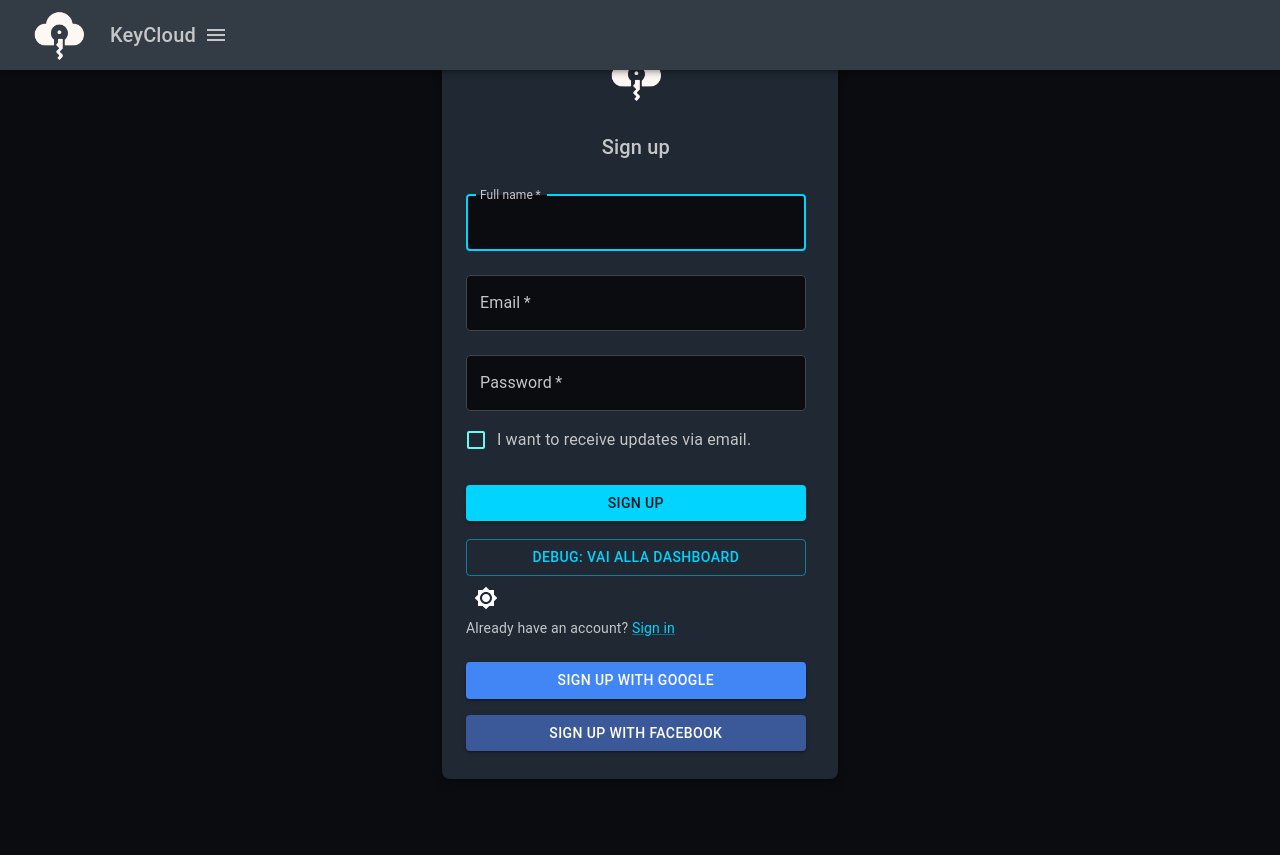
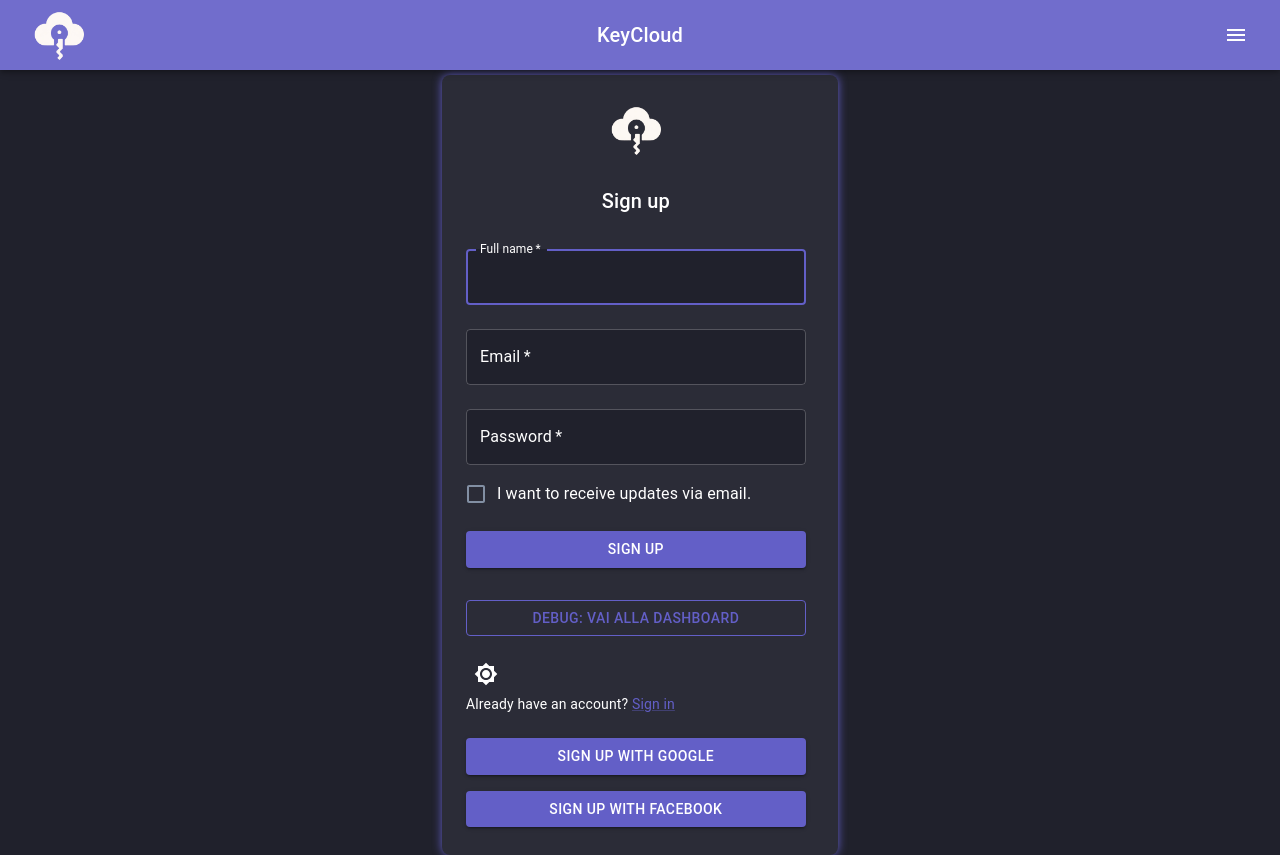
Before and after one commit to SpinRoll/keycloud, a React (Create React App) app: page / in a window 1280 px wide. Before the commit the page ends 800 px from the top, so only its background shows below. Built offline with nearby package versions, Linux system fonts and the light colour scheme.

Commit message:
chore: Update components, add theme context, and improve header styling

```diff
--- a/src/App.js
+++ b/src/App.js
@@ -15,7 +15,6 @@ function App() {
   // Funzioni per cambiare la pagina
   const handleSignUpClick = () => setCurrentPage("signUp");
   const handleSignInClick = () => setCurrentPage("signIn");
-  const handleDashboardClick = () => setCurrentPage("dashboard");
   const handleViewApartmentsClick = () => setCurrentPage("apartments");
   const handleViewApartmentDetailClick = (apartment) => {
     setSelectedApartment(apartment);
--- a/src/components/Dashboard.js
+++ b/src/components/Dashboard.js
@@ -8,7 +8,6 @@ const Dashboard = ({ onViewApartmentsClick }) => {
     <Container component="main" maxWidth="md">
       <Box
         sx={{
-          marginTop: pxToRem(32),
           display: "flex",
           flexDirection: "column",
           alignItems: "center",
--- a/src/components/Header.js
+++ b/src/components/Header.js
@@ -8,16 +8,18 @@ import {
   Menu,
   MenuItem,
   Box,
-  Switch,
+  useTheme, // Importa useTheme per accedere al tema
 } from "@mui/material";
 import MenuIcon from "@mui/icons-material/Menu";
-import { Brightness4, Brightness7 } from "@mui/icons-material"; // Icone per commutazione del tema
+import { Brightness4, Brightness7, AccountCircle } from "@mui/icons-material"; // Icone per commutazione del tema
 import { ThemeContext } from "../context/ThemeContext"; // Contesto del tema
-import Logo from "./Logo";
+import Logo from "./logo/Logo";
+import { pxToRem } from "../utils/pxToRem";
 
 function Header() {
   const { toggleTheme, mode } = useContext(ThemeContext); // Usa il contesto del tema
   const [anchorEl, setAnchorEl] = useState(null);
+  const theme = useTheme(); // Usa il tema corrente
 
   // Funzione per aprire il menu
   const handleMenuOpen = (event) => {
@@ -30,45 +32,105 @@ function Header() {
   };
 
   return (
-    <AppBar sx={{}} position="fixed">
+    <AppBar
+      position="fixed"
+      sx={{
+        backgroundColor: theme.colors.primary,
+        minHeight: pxToRem(70),
+      }}>
+      {" "}
+      {/* Usa il colore primario dal tema */}
       <Toolbar
         sx={{
           display: "flex",
           alignItems: "center",
+          backgroundColor: theme.colorsprimary,
+          color: theme.palette.text.primary,
+        }}>
+        {/* Logo a sinistra */}
+        <Box
+          sx={{
+            flexGrow: 1,
+            display: "flex",
+            alignItems: "center",
             justifyContent: "space-between",
           }}>
-        {/* Logo a sinistra */}
-        <Box sx={{ flexGrow: 1, display: "flex", alignItems: "center" }}>
+          <Box
+            sx={{
+              flex: 1,
+              display: "flex",
+              alignItems: "center",
+            }}>
             <Logo />
-          <Typography variant="h6" sx={{ ml: 2 }}>
+          </Box>
+          <Box
+            sx={{
+              flex: 1,
+              display: "flex",
+              justifyContent: "center",
+            }}>
+            <Typography
+              variant="h6"
+              sx={{
+                color: theme.colors.pureWhite,
+              }}>
               KeyCloud
             </Typography>
-          {/* Burger menu a destra */}
+          </Box>
+          <Box
+            sx={{
+              flex: 1,
+              display: "flex",
+              justifyContent: "flex-end",
+              alignItems: "center",
+            }}>
             <IconButton
-            edge="end"
-            color="inherit"
               aria-label="menu"
-            onClick={handleMenuOpen}>
+              onClick={handleMenuOpen}
+              sx={{ color: theme.colors.pureWhite }} // Usa il colore dinamico dal tema
+            >
               <MenuIcon />
             </IconButton>
+          </Box>
         </Box>
 
         {/* Menu a discesa */}
         <Menu
+          sx={{
+            top: pxToRem(15),
+          }}
           anchorEl={anchorEl}
           open={Boolean(anchorEl)}
           onClose={handleMenuClose}>
-          <MenuItem>
-            <Switch
-              checked={mode === "dark"}
-              onChange={toggleTheme}
-              icon={<Brightness7 />}
-              checkedIcon={<Brightness4 />}
+          <MenuItem
+            sx={{ display: "flex", alignItems: "center", gap: pxToRem(10) }}>
+            <IconButton onClick={toggleTheme}>
+              {mode === "dark" ? (
+                <Brightness7 sx={{ color: theme.colors.pureWhite }} />
+              ) : (
+                <Brightness4 sx={{ color: theme.colors.gray }} />
+              )}
+            </IconButton>
+            <Typography sx={{ color: theme.palette.text.primary }}>
+              {mode === "dark" ? "Dark Mode" : "Light Mode"}
+            </Typography>
+          </MenuItem>
+          <MenuItem
+            sx={{ display: "flex", alignItems: "center", gap: pxToRem(10) }}>
+            <IconButton>
+              <AccountCircle
+                sx={{
+                  color:
+                    mode === "dark"
+                      ? theme.colors.pureWhite
+                      : theme.colors.gray,
+                }}
               />
-            {mode === "dark" ? "Dark Mode" : "Light Mode"}
+            </IconButton>
+            <Typography sx={{ color: theme.palette.text.primary }}>
+              {mode === "dark" ? "User Profile" : "User Profile"}
+            </Typography>
           </MenuItem>
-          User Account
-          {/* Aggiungi altri elementi del menu qui, se necessario */}
         </Menu>
       </Toolbar>
     </AppBar>
--- a/src/components/SignIn.js
+++ b/src/components/SignIn.js
@@ -1,23 +1,17 @@
 // src/components/SignIn.js
 import React, { useContext } from "react";
-import {
-  Container,
-  Box,
-  TextField,
-  Button,
-  Typography,
-  Link,
-  IconButton,
-} from "@mui/material";
-import { Brightness4, Brightness7 } from "@mui/icons-material"; // Importa le icone per la commutazione del tema
-import Logo from "./Logo";
+import { Container, Box, Typography, Link, IconButton } from "@mui/material";
+import { Brightness4, Brightness7 } from "@mui/icons-material";
+import Logo from "./logo/Logo";
+import CustomTextField from "./customComponents/CustomTextField";
+import CustomButton from "./customComponents/CustomButton";
 import { useTheme } from "@mui/material/styles";
 import { pxToRem } from "../utils/pxToRem";
-import { ThemeContext } from "../context/ThemeContext"; // Importa il contesto del tema
+import { ThemeContext } from "../context/ThemeContext";
 
 function SignIn({ onSignUpClick, onDebugClick }) {
   const theme = useTheme();
-  const { toggleTheme, mode } = useContext(ThemeContext); // Usa il contesto del tema
+  const { toggleTheme, mode } = useContext(ThemeContext);
 
   return (
     <Container component="main" maxWidth="xs">
@@ -26,91 +20,37 @@ function SignIn({ onSignUpClick, onDebugClick }) {
           display: "flex",
           alignItems: "center",
           flexDirection: "column",
+          justifyContent: "center",
           backgroundColor: theme.palette.background.paper,
           padding: `${pxToRem(20)} ${pxToRem(32.38)} ${pxToRem(28)} ${pxToRem(
             24
           )}`,
           borderRadius: pxToRem(8),
-          boxShadow: `0px ${pxToRem(4)} ${pxToRem(10)} rgba(0, 0, 0, 0.3)`,
+          boxShadow: `0px ${pxToRem(0)} ${pxToRem(10)} #635FC7`,
+          mt: pxToRem(75),
         }}>
-        {/* Logo */}
         <Logo />
-
-        {/* Sign In Title */}
         <Typography
           component="h2"
           variant="h6"
-          sx={{ color: theme.palette.text.primary, marginTop: pxToRem(20) }}>
+          sx={{
+            color: theme.palette.text.primary,
+            marginTop: pxToRem(20),
+            textAlign: "center",
+          }}>
           Sign in
         </Typography>
 
         {/* Form */}
         <Box component="form" noValidate sx={{ mt: pxToRem(16) }}>
-          <TextField
-            variant="outlined"
-            margin="normal"
-            required
-            fullWidth
-            id="email"
-            label="Email"
-            name="email"
-            autoComplete="email"
-            autoFocus
-            InputLabelProps={{ style: { color: theme.palette.text.primary } }}
-            InputProps={{
-              style: {
-                color: theme.palette.text.primary,
-                borderColor: theme.palette.text.secondary,
-              },
-              sx: { backgroundColor: theme.palette.background.default },
-            }}
-          />
-          <TextField
-            variant="outlined"
-            margin="normal"
-            required
-            fullWidth
-            name="password"
-            label="Password"
-            type="password"
-            id="password"
-            autoComplete="current-password"
-            InputLabelProps={{ style: { color: theme.palette.text.primary } }}
-            InputProps={{
-              style: {
-                color: theme.palette.text.primary,
-                borderColor: theme.palette.text.secondary,
-              },
-              sx: { backgroundColor: theme.palette.background.default },
-            }}
-          />
-          <Button
-            type="submit"
-            fullWidth
-            variant="contained"
-            sx={{
-              mt: pxToRem(24),
-              mb: pxToRem(16),
-              backgroundColor: theme.palette.primary.main,
-              color: theme.palette.textOnPrimary,
-              "&:hover": {
-                backgroundColor: theme.colors.primaryHover,
-              },
-            }}>
-            Sign in
-          </Button>
+          <CustomTextField label="Email" name="email" autoFocus />
+          <CustomTextField label="Password" name="password" type="password" />
+          <CustomButton type="submit">Sign in</CustomButton>
 
-          {/* Pulsante Debug */}
-          <Button
-            type="button"
-            fullWidth
-            variant="outlined"
-            onClick={onDebugClick} // Utilizza la funzione di callback onDebugClick
-            sx={{ mt: pxToRem(2), color: theme.palette.primary.main }}>
+          <CustomButton variant="outlined" onClick={onDebugClick}>
             Debug: Vai alla Dashboard
-          </Button>
+          </CustomButton>
 
-          {/* Pulsante di commutazione del tema */}
           <IconButton onClick={toggleTheme} sx={{ mt: pxToRem(2) }}>
             {mode === "dark" ? <Brightness7 /> : <Brightness4 />}
           </IconButton>
@@ -118,12 +58,16 @@ function SignIn({ onSignUpClick, onDebugClick }) {
           <Typography
             component="p"
             variant="body2"
-            sx={{ color: theme.palette.text.primary }}>
+            sx={{
+              color: theme.palette.text.primary,
+              mt: pxToRem(16),
+              textAlign: "center",
+            }}>
             Don't have an account?{" "}
             <Link
               href="#"
               variant="body2"
-              sx={{ color: theme.palette.primary.main }}
+              sx={{ color: theme.colors.primary }}
               onClick={onSignUpClick}>
               Sign up
             </Link>
--- a/src/components/SignUp.js
+++ b/src/components/SignUp.js
@@ -3,23 +3,23 @@ import React, { useContext } from "react";
 import {
   Container,
   Box,
-  TextField,
-  Button,
   Typography,
   Checkbox,
   FormControlLabel,
   Link,
   IconButton,
 } from "@mui/material";
-import { Brightness4, Brightness7 } from "@mui/icons-material"; // Importa le icone per la commutazione del tema
-import Logo from "./Logo";
+import { Brightness4, Brightness7 } from "@mui/icons-material";
+import Logo from "./logo/Logo";
+import CustomTextField from "./customComponents/CustomTextField";
+import CustomButton from "./customComponents/CustomButton";
 import { useTheme } from "@mui/material/styles";
 import { pxToRem } from "../utils/pxToRem";
-import { ThemeContext } from "../context/ThemeContext"; // Importa il contesto del tema
+import { ThemeContext } from "../context/ThemeContext";
 
 function SignUp({ onSignInClick, onDebugClick }) {
   const theme = useTheme();
-  const { toggleTheme, mode } = useContext(ThemeContext); // Usa il contesto del tema
+  const { toggleTheme, mode } = useContext(ThemeContext);
 
   return (
     <Container component="main" maxWidth="xs">
@@ -33,12 +33,10 @@ function SignUp({ onSignInClick, onDebugClick }) {
             24
           )}`,
           borderRadius: pxToRem(8),
-          boxShadow: `0px ${pxToRem(4)} ${pxToRem(10)} rgba(0, 0, 0, 0.3)`,
+          boxShadow: `0px ${pxToRem(0)} ${pxToRem(10)} #635FC7`,
+          mt: pxToRem(75),
         }}>
-        {/* Logo */}
         <Logo />
-
-        {/* Sign Up Title */}
         <Typography
           component="h2"
           variant="h6"
@@ -46,100 +44,22 @@ function SignUp({ onSignInClick, onDebugClick }) {
           Sign up
         </Typography>
 
-        {/* Form */}
         <Box component="form" noValidate sx={{ mt: pxToRem(16) }}>
-          <TextField
-            variant="outlined"
-            margin="normal"
-            required
-            fullWidth
-            id="fullName"
-            label="Full name"
-            name="fullName"
-            autoComplete="name"
-            autoFocus
-            InputLabelProps={{ style: { color: theme.palette.text.primary } }}
-            InputProps={{
-              style: {
-                color: theme.palette.text.primary,
-                borderColor: theme.palette.text.secondary,
-              },
-              sx: { backgroundColor: theme.palette.background.default },
-            }}
-          />
-          <TextField
-            variant="outlined"
-            margin="normal"
-            required
-            fullWidth
-            id="email"
-            label="Email"
-            name="email"
-            autoComplete="email"
-            InputLabelProps={{ style: { color: theme.palette.text.primary } }}
-            InputProps={{
-              style: {
-                color: theme.palette.text.primary,
-                borderColor: theme.palette.text.secondary,
-              },
-              sx: { backgroundColor: theme.palette.background.default },
-            }}
-          />
-          <TextField
-            variant="outlined"
-            margin="normal"
-            required
-            fullWidth
-            name="password"
-            label="Password"
-            type="password"
-            id="password"
-            autoComplete="current-password"
-            InputLabelProps={{ style: { color: theme.palette.text.primary } }}
-            InputProps={{
-              style: {
-                color: theme.palette.text.primary,
-                borderColor: theme.palette.text.secondary,
-              },
-              sx: { backgroundColor: theme.palette.background.default },
-            }}
-          />
+          <CustomTextField label="Full name" name="fullName" autoFocus />
+          <CustomTextField label="Email" name="email" />
+          <CustomTextField label="Password" name="password" type="password" />
           <FormControlLabel
             control={<Checkbox value="allowExtraEmails" color="primary" />}
             label="I want to receive updates via email."
             sx={{ color: theme.palette.text.primary }}
           />
-          <Button
-            type="submit"
-            fullWidth
-            variant="contained"
-            sx={{
-              mt: pxToRem(24),
-              mb: pxToRem(16),
-              backgroundColor: theme.palette.primary.main,
-              color: theme.palette.textOnPrimary,
-              "&:hover": {
-                backgroundColor: theme.colors.primaryHover,
-              },
-            }}>
-            Sign up
-          </Button>
-
-          {/* Pulsante Debug */}
-          <Button
-            type="button"
-            fullWidth
-            variant="outlined"
-            onClick={onDebugClick} // Utilizza la funzione di callback onDebugClick
-            sx={{ mt: pxToRem(2), color: theme.palette.primary.main }}>
+          <CustomButton type="submit">Sign up</CustomButton>
+          <CustomButton variant="outlined" onClick={onDebugClick}>
             Debug: Vai alla Dashboard
-          </Button>
-
-          {/* Pulsante di commutazione del tema */}
+          </CustomButton>
           <IconButton onClick={toggleTheme} sx={{ mt: pxToRem(2) }}>
             {mode === "dark" ? <Brightness7 /> : <Brightness4 />}
           </IconButton>
-
           <Typography
             component="p"
             variant="body2"
@@ -155,25 +75,23 @@ function SignUp({ onSignInClick, onDebugClick }) {
           </Typography>
 
           <Box sx={{ mt: pxToRem(24) }}>
-            <Button
+            <CustomButton
               variant="contained"
-              fullWidth
               sx={{
                 backgroundColor: theme.colors.googleButton,
                 color: "#FFFFFF",
                 marginBottom: pxToRem(16),
               }}>
               Sign up with Google
-            </Button>
-            <Button
+            </CustomButton>
+            <CustomButton
               variant="contained"
-              fullWidth
               sx={{
                 backgroundColor: theme.colors.facebookButton,
                 color: "#FFFFFF",
               }}>
               Sign up with Facebook
-            </Button>
+            </CustomButton>
           </Box>
         </Box>
       </Box>
--- /dev/null
+++ b/src/components/customComponents/CustomButton.js
@@ -0,0 +1,31 @@
+// src/components/CustomButton.js
+import React from "react";
+import { Button } from "@mui/material";
+import { useTheme } from "@mui/material/styles";
+
+const CustomButton = ({ children, variant = "contained", ...props }) => {
+  const theme = useTheme();
+  const isContained = variant === "contained";
+  return (
+    <Button
+      fullWidth
+      variant={variant}
+      sx={{
+        mt: 2,
+        mb: 2,
+        backgroundColor: isContained ? theme.colors.primary : "transparent",
+        color: isContained ? theme.colors.pureWhite : theme.colors.primary,
+        borderColor: theme.colors.primary,
+        "&:hover": {
+          backgroundColor: isContained
+            ? theme.colors.secondary || theme.colors.primary
+            : theme.colors.lightBlue,
+        },
+      }}
+      {...props}>
+      {children}
+    </Button>
+  );
+};
+
+export default CustomButton;
--- /dev/null
+++ b/src/components/customComponents/CustomTextField.js
@@ -0,0 +1,31 @@
+// src/components/CustomTextField.js
+import React from "react";
+import { TextField } from "@mui/material";
+import { useTheme } from "@mui/material/styles";
+
+const CustomTextField = ({ label, name, type = "text", ...props }) => {
+  const theme = useTheme();
+  return (
+    <TextField
+      variant="outlined"
+      margin="normal"
+      required
+      fullWidth
+      label={label}
+      name={name}
+      type={type}
+      autoComplete={name}
+      InputLabelProps={{ style: { color: theme.palette.text.primary } }}
+      InputProps={{
+        style: {
+          color: theme.palette.text.primary,
+          borderColor: theme.palette.text.secondary,
+        },
+        sx: { backgroundColor: theme.palette.background.default },
+      }}
+      {...props}
+    />
+  );
+};
+
+export default CustomTextField;
--- a/src/components/Logo.js
+++ b/src/components/logo/Logo.js
@@ -3,8 +3,8 @@ import React from "react";
 import { Box } from "@mui/material";
 import useMediaQuery from "@mui/material/useMediaQuery";
 import { useTheme } from "@mui/material/styles";
-import logoDesktop from "../assets/logo_desktop.png";
-import logoMobile from "../assets/logo_mobile.png";
+import logoDesktop from "../../assets/logo_desktop.png";
+import logoMobile from "../../assets/logo_mobile.png";
 
 function Logo() {
   const theme = useTheme();
--- a/src/index.css
+++ b/src/index.css
@@ -8,8 +8,14 @@ body {
   font-family: "Roboto", sans-serif;
   background-color: #f5f5f5;
   min-height: 100vh;
-  width: 100vw;
+  width: 100%;
   display: flex;
   justify-content: center;
   align-items: center;
 }
+
+#root {
+  max-width: 1440px;
+  width: 100%;
+  height: 100%;
+}
--- a/src/index.js
+++ b/src/index.js
@@ -8,8 +8,6 @@ const root = ReactDOM.createRoot(document.getElementById("root"));
 root.render(
   <React.StrictMode>
     <ThemeProvider>
-      {" "}
-      {/* Utilizza il ThemeProvider personalizzato */}
       <App />
     </ThemeProvider>
   </React.StrictMode>
--- a/src/theme.js
+++ b/src/theme.js
@@ -1,50 +1,59 @@
 // src/theme.js
 import { createTheme } from "@mui/material/styles";
 
+// Definizione dei colori personalizzati
+const colors = {
+  primary: "#635FC7",
+  secondary: "#A8A4FF",
+  darkBlue: "#000112",
+  darkGray: "#2B2C37",
+  gray: "#707070",
+  veryDarkGray: "#20212C",
+  mediumGray: "#828FA3",
+  lightBlue: "#E4EBFA",
+  lightGray: "#F4F7FD",
+  pureWhite: "#FFFFFF",
+  red: "#EA5555",
+  lightRed: "#FF9898",
+};
+
+// Funzione per ottenere i token di design in base alla modalità
 const getDesignTokens = (mode) => ({
   palette: {
     mode,
     primary: {
-      main: "#00D4FF", // Blu neon
+      main: colors.primary,
     },
     secondary: {
-      main: "#F3F4F6", // Grigio chiaro
+      main: colors.secondary,
     },
     ...(mode === "light"
       ? {
           // Modalità chiara
           background: {
-            default: "#f5f5f5",
-            paper: "#ffffff",
+            default: colors.lightGray, // Usa il nome 'lightGray'
+            paper: colors.pureWhite, // Usa il nome 'pureWhite'
           },
           text: {
-            primary: "#0B0C10", // Nero
-            secondary: "#00B3CC", // Blu neon scuro
+            primary: colors.darkBlue, // Usa il nome 'darkBlue'
+            secondary: colors.mediumGray, // Usa il nome 'mediumGray'
           },
         }
       : {
           // Modalità scura
           background: {
-            default: "#0B0C10", // Nero/Grigio scuro
-            paper: "#1F2833", // Grigio molto scuro per i componenti
+            default: colors.veryDarkGray, // Usa il nome 'veryDarkGray'
+            paper: colors.darkGray, // Usa il nome 'darkGray'
           },
           text: {
-            primary: "#C5C6C7", // Grigio chiaro per il testo
-            secondary: "#66FCF1", // Colore accento
+            primary: colors.pureWhite, // Usa il nome 'pureWhite'
+            secondary: colors.mediumGray, // Usa il nome 'mediumGray'
           },
         }),
   },
   colors: {
-    primary: "#00D4FF",
-    primaryHover: "#00B3CC",
-    secondary: "#F3F4F6",
-    backgroundDark: "#0B0C10",
-    backgroundLight: "#1F2833",
-    textPrimary: "#C5C6C7",
-    textSecondary: "#66FCF1",
-    textOnPrimary: "#0B0C10",
-    googleButton: "#4285F4",
-    facebookButton: "#3b5998",
+    ...colors, // Includiamo l'oggetto colors direttamente qui
+    dynamicColor: mode === "light" ? colors.darkBlue : colors.red, // Usa i nomi dei colori personalizzati
   },
 });
 
```
Lines whose indentation alone changed are shown as unchanged.
